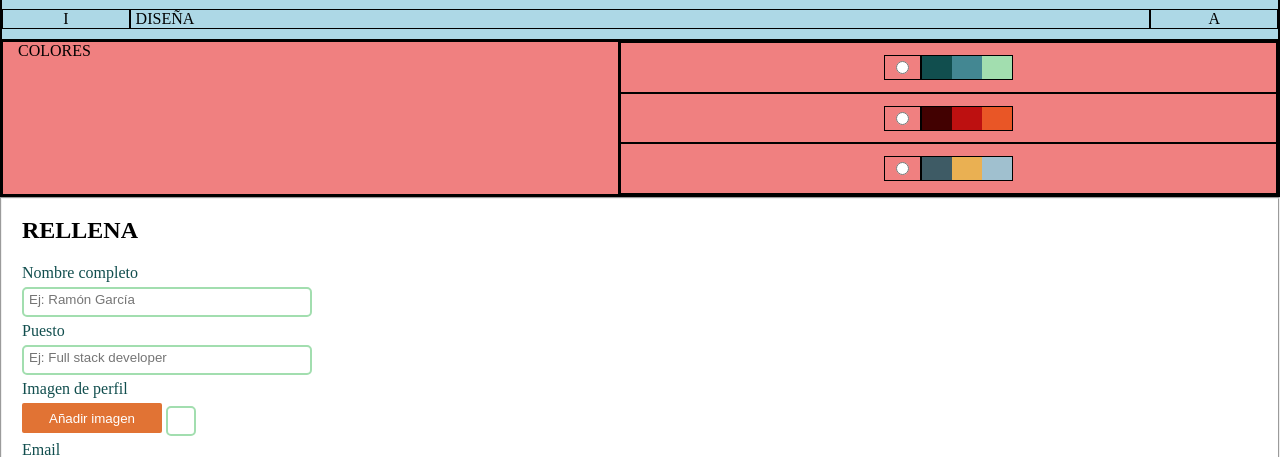
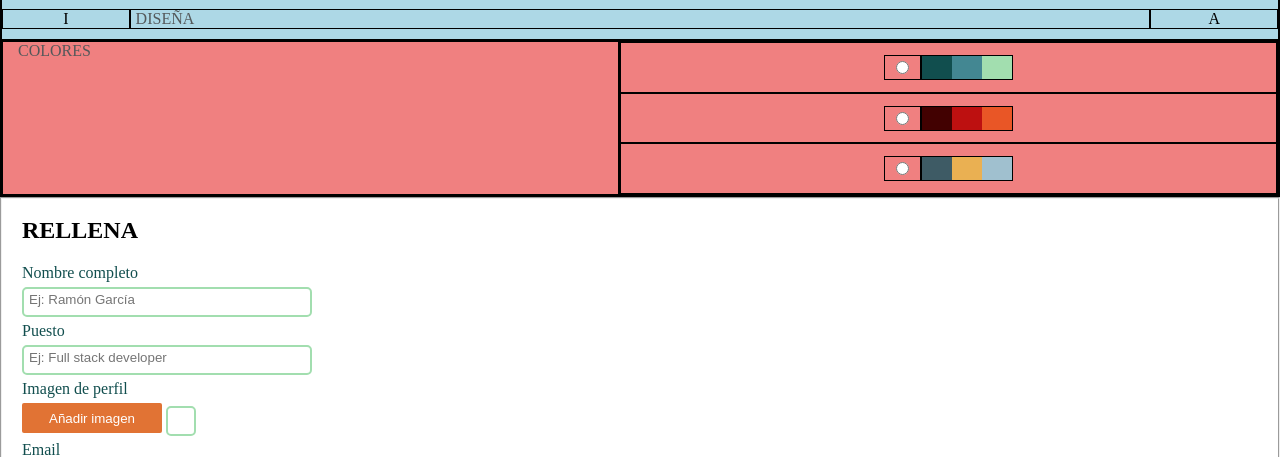
Before and after one commit to elena-alcaraz/project-promo-x-module-2-team-2, a website built with Vite: page src/start.html in a window 1280 px wide. Shown: the part 343-800 px from the top of the page. Built offline with nearby package versions, Linux system fonts and the light colour scheme; files whose address does not match are found by name.

Commit message:
cambio en el color de los textos

```diff
--- a/src/scss/layout/_design.scss
+++ b/src/scss/layout/_design.scss
@@ -14,6 +14,7 @@
 .titleText {
     text-align: left;
     padding-left: 5px;
+    color: #54585a;
 }
 
 .colors {
@@ -25,6 +26,7 @@
 
 .colorsText {
     padding-left: 15px;
+    color: #54585a;
 }
 
 .selectDesign {
```
